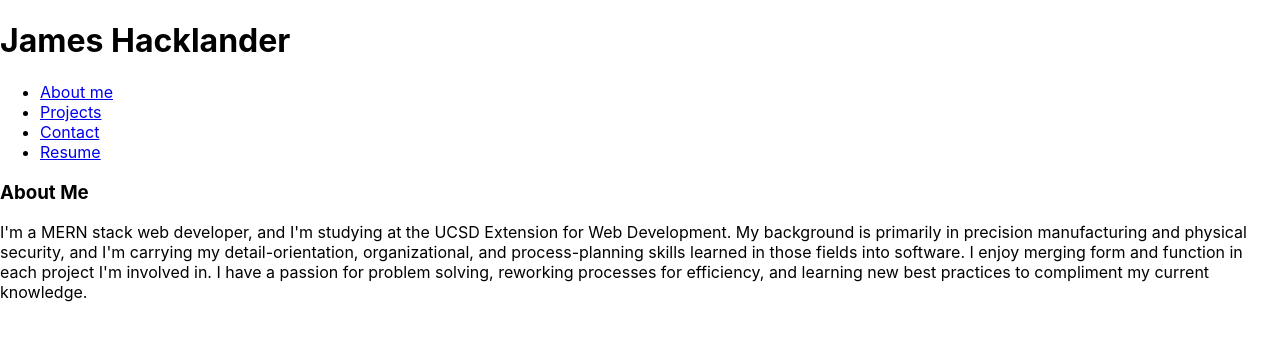
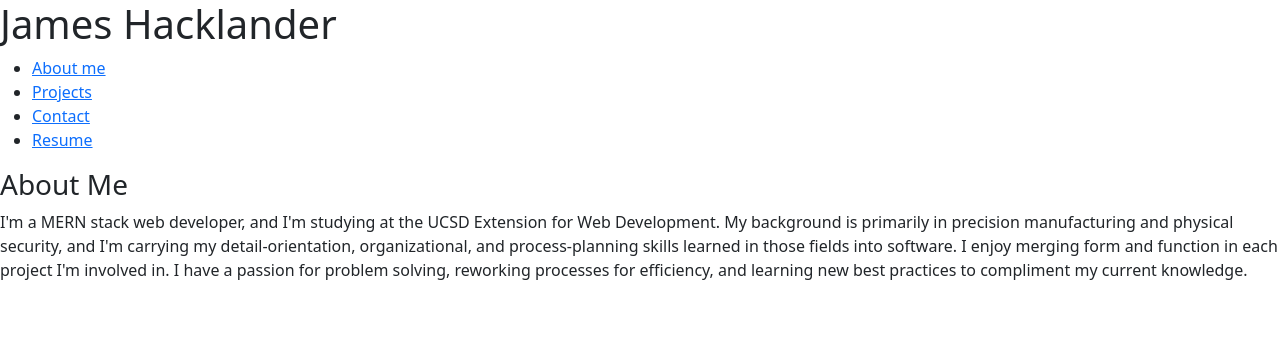
Before and after one commit to MonsAltus/react-portfolio, a React (Create React App) app: page / in a window 1280 px wide. Shown: the top 340 px of the page. Built offline with nearby package versions, Linux system fonts and the light colour scheme.

Commit message:
Updated resume. Added Bootstrap.

```diff
--- a/public/index.html
+++ b/public/index.html
@@ -39,5 +39,9 @@
       To begin the development, run `npm start` or `yarn start`.
       To create a production bundle, use `npm run build` or `yarn build`.
     -->
+
+    <link href="https://cdn.jsdelivr.net/npm/bootstrap@5.1.3/dist/css/bootstrap.min.css" rel="stylesheet" integrity="sha384-1BmE4kWBq78iYhFldvKuhfTAU6auU8tT94WrHftjDbrCEXSU1oBoqyl2QvZ6jIW3" crossorigin="anonymous">
+    <script src="https://cdn.jsdelivr.net/npm/bootstrap@5.1.3/dist/js/bootstrap.bundle.min.js" integrity="sha384-ka7Sk0Gln4gmtz2MlQnikT1wXgYsOg+OMhuP+IlRH9sENBO0LRn5q+8nbTov4+1p" crossorigin="anonymous"></script>
+
   </body>
 </html>
--- a/src/components/Navbar.js
+++ b/src/components/Navbar.js
@@ -18,7 +18,7 @@
                         <Link to='/contact'>Contact</Link>
                     </li>
                     <li>
-                        <a href='./James-hacklander-resume.pdf' target='_blank' >Resume</a>
+                        <a href='./James Hacklander resume.pdf' target='_blank' >Resume</a>
                     </li>
                 </ul>
             </nav>
```
Also changed, not shown: 2 other files (tests, documents, lock files or other folders).
